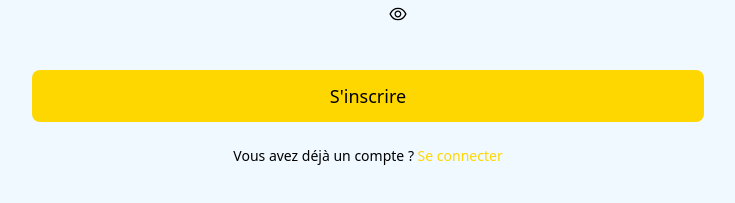
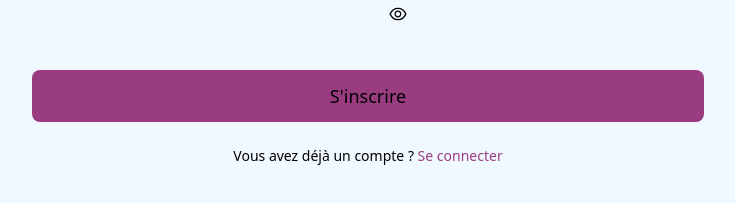
Before and after one commit to AugustinSeguin/elix-front, a React (Vite) app: page /register in a window 1280 px wide. Shown: the part 847-1050 px from the top of the page, without its empty margins (272-1007 px from the left). Built offline with nearby package versions, Linux system fonts and the light colour scheme; no server answers.

Commit message:
fix quiz issues

```diff
--- a/src/components/quiz/Question.tsx
+++ b/src/components/quiz/Question.tsx
@@ -19,7 +19,21 @@ const Question = ({ title, mediaPath }: QuestionProps) => {
           {isVideo(mediaPath) ? (
             <Video src={mediaPath} />
           ) : (
-            <Image src={mediaPath} alt="question media" />
+            <img
+              src={
+                mediaPath?.startsWith("http")
+                  ? mediaPath // Si c'est déjà une URL, on l'utilise telle quelle
+                  : `https://api.elix.cleanascode.fr/uploads/${mediaPath}` // Sinon, on ajoute le préfixe
+              }
+              alt={title}
+              className="w-16 h-16 rounded-xl object-cover w-full"
+              onError={(e) => {
+                const target = e.target as HTMLImageElement;
+                // On garde ton log pour vérifier la nouvelle URL en cas d'échec
+                console.error("Échec du chargement :", target.src);
+                target.src = "https://placehold.co/64x64?text=IMG";
+              }}
+            />
           )}
         </div>
       )}
--- a/src/index.css
+++ b/src/index.css
@@ -2,7 +2,7 @@
 
 /* Configuration Tailwind v4 avec variables CSS natives */
 @theme {
-  --color-primary: #ffd700;
+  --color-primary: #9A3D80;
   --color-secondary: #f0f9ff;
 }
 
@@ -14,8 +14,8 @@
   --color-primary-200: #bae6fd;
   --color-primary-300: #7dd3fc;
   --color-primary-400: #38bdf8;
-  --color-primary-500: #ffd700;
-  --color-primary-600: #ffc700;
+  --color-primary-500: #9A3D80;
+  --color-primary-600: #9A3D80;
   --color-primary-700: #3c3c3b;
   --color-primary-800: #075985;
   --color-primary-900: #0c4a6e;
@@ -65,7 +65,7 @@ html.dark {
   --color-primary-200: #1f2937;
   --color-primary-300: #374151;
   --color-primary-400: #4b5563;
-  --color-primary-500: #ffd700;
+  --color-primary-500: #9A3D80;
   --color-primary-600: #9ca3af;
   --color-primary-700: #3c3c3b;
   --color-primary-800: #e5e7eb;
--- a/src/views/quiz/Quiz.tsx
+++ b/src/views/quiz/Quiz.tsx
@@ -145,7 +145,7 @@ const Quiz = () => {
 
   return (
     <div className="flex flex-col h-screen pb-20">
-      <Header title="Ressources" sticky={true} />
+      <Header title="Quiz" sticky={true} />
 
       <main>
         {/* Progress bar */}
@@ -197,7 +197,7 @@ const Quiz = () => {
               onClick={handleNextQuestion}
               disabled={selectedAnswerId === undefined}
               variant="primary"
-              className="flex-1 py-3 px-4 rounded-lg bg-primary text-black font-semibold disabled:opacity-50 disabled:cursor-not-allowed hover:bg-blue-600"
+              className="flex-1 py-3 px-4 rounded-lg bg-primary text-black font-semibold disabled:opacity-50 disabled:cursor-not-allowed"
             >
               {isLastQuestion ? "Terminer" : "Suivant"}
             </Button>
```
